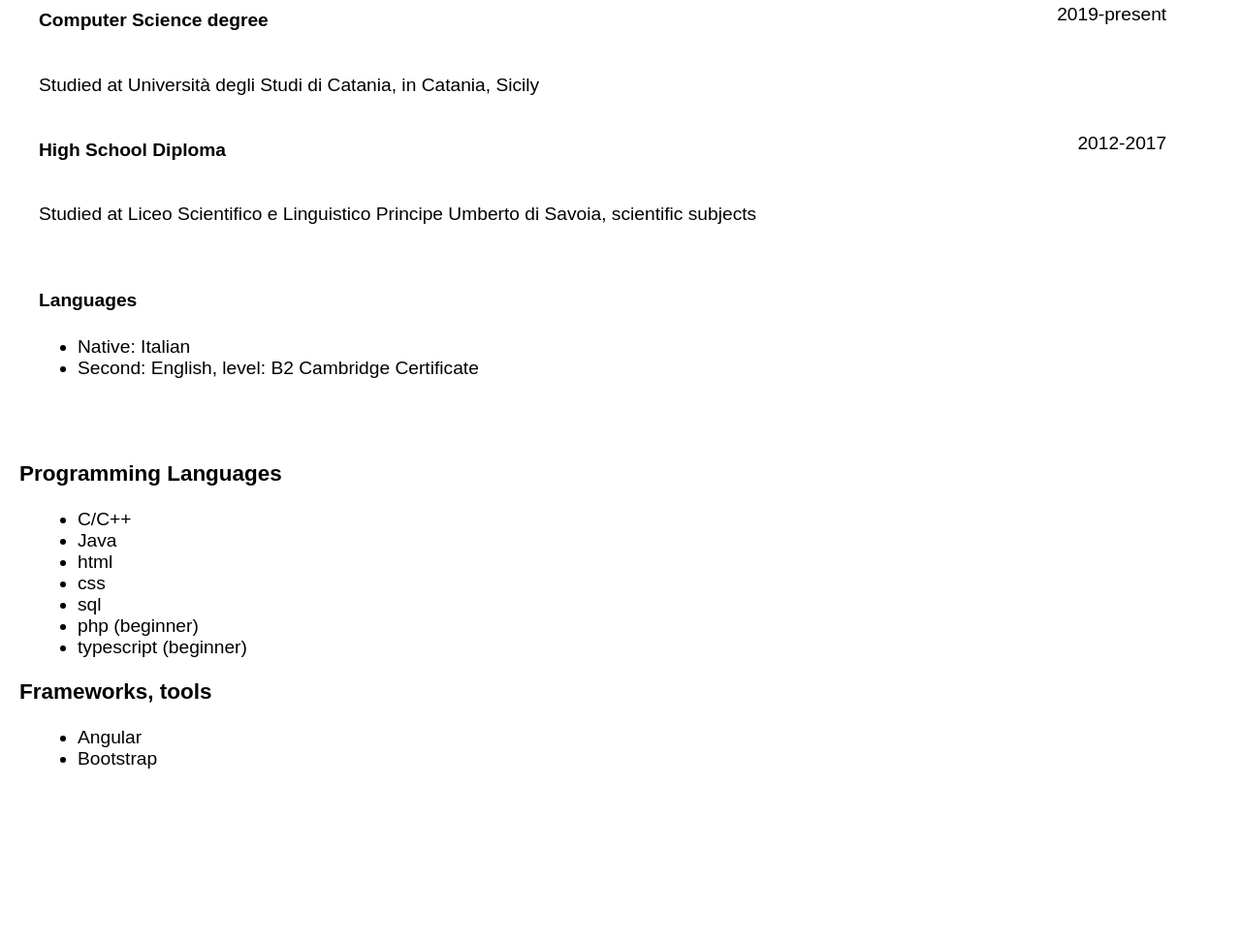
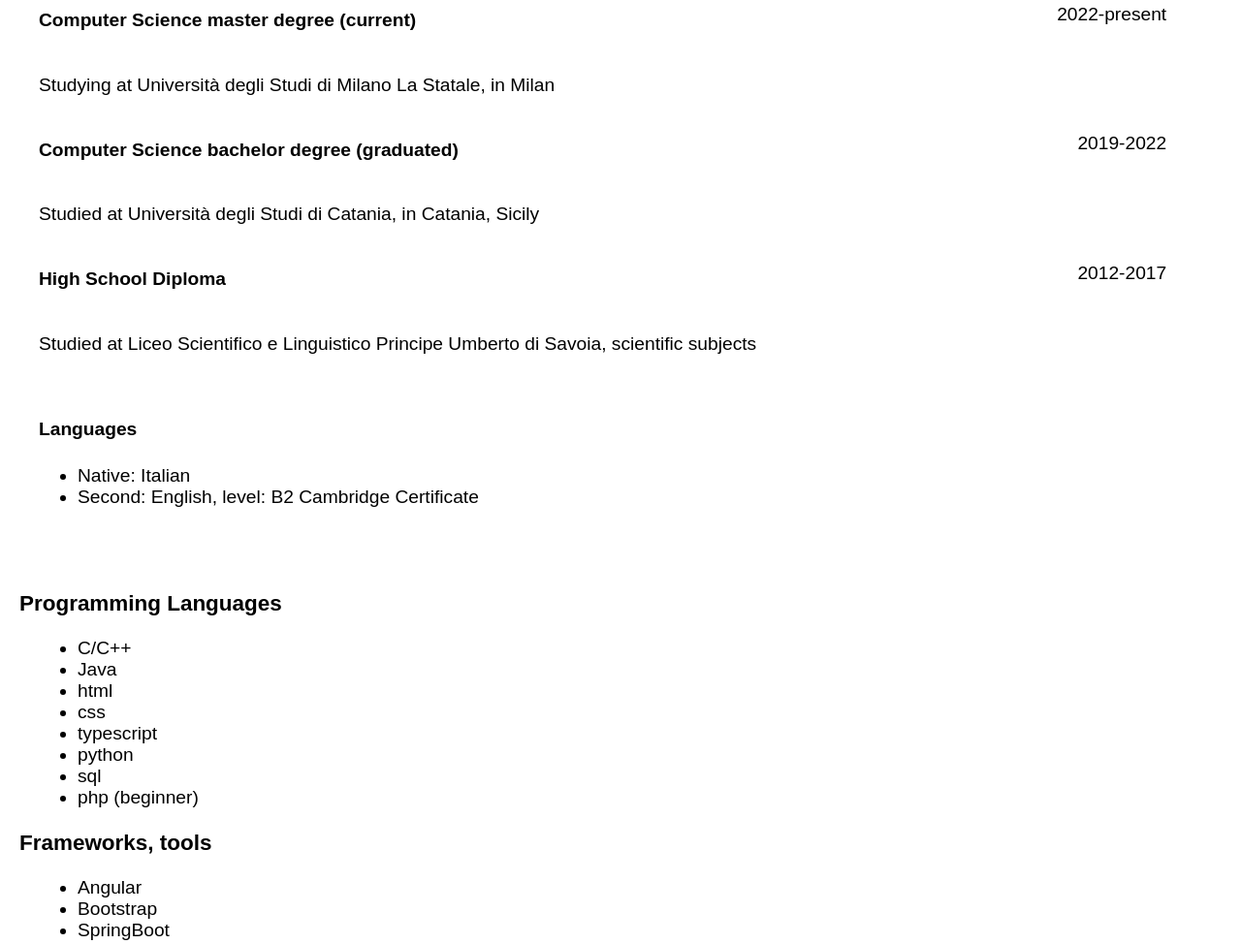
Before and after one commit to simone-05/cv, a plain HTML site: page index.html in a window 1280 px wide. Shown: the part 296-1270 px from the top of the page at 97% size. Before the commit the page ends 1110 px from the top, so only its background shows below. Drawn offline with Linux system fonts and the light colour scheme.

Commit message:
updated master degree

```diff
--- a/index.html
+++ b/index.html
@@ -27,8 +27,13 @@
     <div style="margin-left: 20px;">
 
         <div>
-            <h4 style="display: inline-block;">Computer Science degree</h4>
-            <p style="display: inline; right: 6%; position: absolute;">2019-present</p>
+            <h4 style="display: inline-block;">Computer Science master degree (current)</h4>
+            <p style="display: inline; right: 6%; position: absolute;">2022-present</p>
+            <p>Studying at Università degli Studi di Milano La Statale, in Milan</p>
+        </div>
+        <div>
+            <h4 style="display: inline-block;">Computer Science bachelor degree (graduated)</h4>
+            <p style="display: inline; right: 6%; position: absolute;">2019-2022</p>
             <p>Studied at Università degli Studi di Catania, in Catania, Sicily</p>
         </div>
         <div>
@@ -55,9 +60,10 @@
                 <li>Java</li>
                 <li>html</li>
                 <li>css</li>
+                <li>typescript</li>
+                <li>python</li>
                 <li>sql</li>
                 <li>php (beginner)</li>
-                <li>typescript (beginner)</li>
             </ul>
         </div>
     <h3>Frameworks, tools</h3>
@@ -65,6 +71,7 @@
             <ul>
                 <li>Angular</li>
                 <li>Bootstrap</li>
+                <li>SpringBoot</li>
             </ul>
         </div>
     </div>
```
